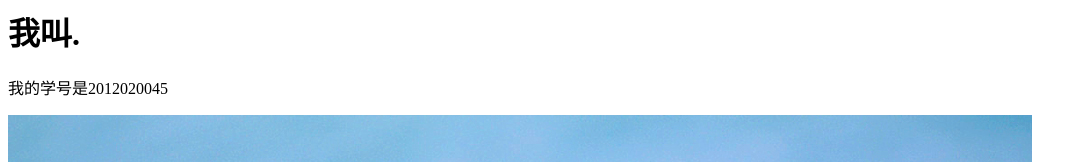
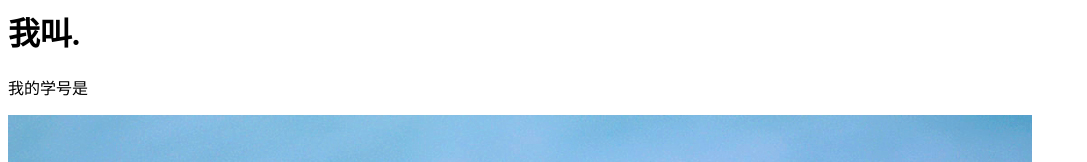
Before and after one commit to lianshuhan/qianduang, a plain HTML site: page index.html in a window 1280 px wide. Shown: the top 162 px of the page, without its empty margins (0-1087 px from the left). Drawn offline with Linux system fonts and the light colour scheme.

Commit message:
去掉原来的学号

```diff
--- a/index.html
+++ b/index.html
@@ -1,7 +1,7 @@
 <html>
 <body>
 <h1>我叫<span id="myname">.</h1>
-    <p>我的学号是<span id="mynumber">2012020045</span>
+    <p>我的学号是<span id="mynumber"></span>
     </p>
     <img id="logo" src="Penguins.jpg"/>
     <img src="matrix.png"/>
```
